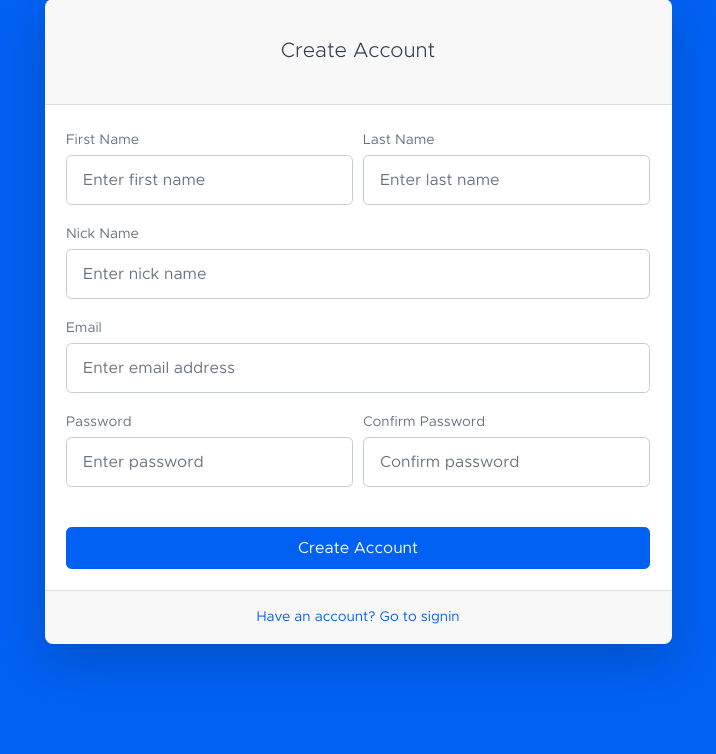
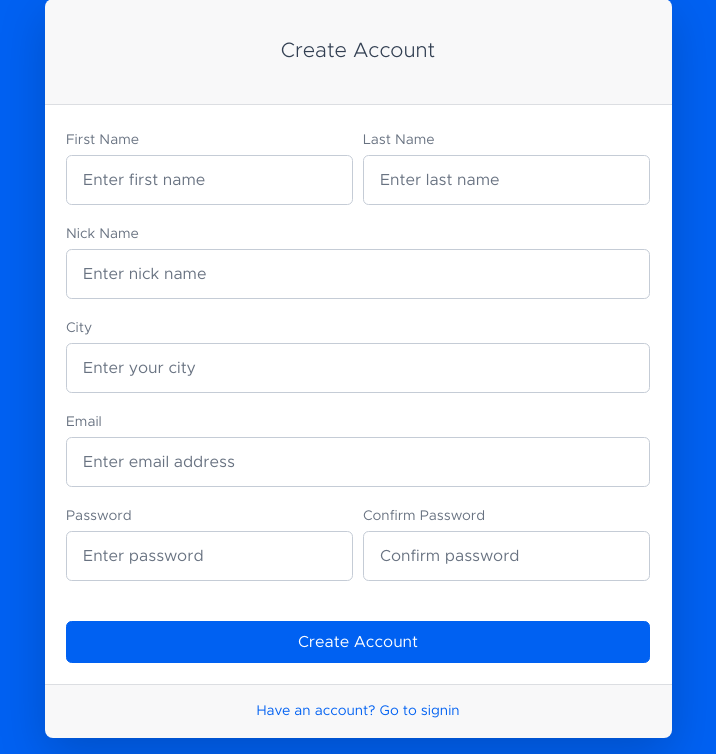
Before and after one commit to vitaliistankov/WebDev-with-PHP-PDO-and-MySQL, a PHP site: page /techbarik/backend/signup.php in a window 1280 px wide. Shown: the part 49-803 px from the top of the page, without its empty margins (282-998 px from the left). Before the commit the page ends 722 px from the top, so only its background shows below. Run offline with PHP 8.4, Linux system fonts and the light colour scheme; some libraries are stand-ins or nearby versions.

Commit message:
Add city to sign up page

```diff
--- a/backend/includes/footer.php
+++ b/backend/includes/footer.php
@@ -2,7 +2,7 @@
                 <footer class="footer mt-auto footer-light">
                     <div class="container-fluid">
                         <div class="row">
-                            <div class="col-md-6 small">Copyright &#xA9; TechBarik 2020</div>
+                            <div class="col-md-6 small">Copyright &#xA9; Vitalii Stankov 2021</div>
                             <div class="col-md-6 text-md-right small">
                                 <a href="../privacy-policy.php" target="_blank">Privacy Policy</a>
                                 &#xB7;
--- a/backend/messages.php
+++ b/backend/messages.php
@@ -66,7 +66,7 @@
                                                                 <?php echo $ms_useremail; ?>
                                                             </td>
                                                             <td><?php echo $ms_detail; ?></td>
-                                                            <td>17 Nov 2020</td>
+                                                            <td>10 May 2021</td>
                                                             <td>
                                                                 <div class="badge badge-<?php echo $ms_status=="pending"?"warning":"success"; ?>">
                                                                     <?php echo $ms_status; ?>
--- a/backend/signup.php
+++ b/backend/signup.php
@@ -40,7 +40,7 @@
                             if($countNickname != 0) {
                                 $error_nickname_exist = "Nick name already exist!";
                             };
-
+                            $city = trim($_POST['user-city']);
                             $email = trim($_POST['email-address']);
                             // email already exist
                             $sql1 = "SELECT * FROM users WHERE user_email = :email";
@@ -58,17 +58,18 @@
                             if($password != $confirm_password) {
                                 $error = "Password doesn't match";
                             } else {
-                                date_default_timezone_set('asia/dhaka');
+                                date_default_timezone_set('Europe/Sofia');
                                 $hash = password_hash($password, PASSWORD_BCRYPT, ['cost'=>10]);
-                                $sql = "INSERT INTO users (user_name, user_nickname, user_email, user_password, user_photo, registered_on) VALUES (:name, :nickname, :email, :password, :photo, :date)";
+                                $sql = "INSERT INTO users (user_name, user_nickname, user_city, user_email, user_password, user_photo, registered_on) VALUES (:name, :nickname, :city, :email, :password, :photo, :date)";
                                 $stmt = $pdo->prepare($sql);
                                 $stmt->execute([
                                     ':name' => $full_name,
                                     ':nickname' => $nick_name,
+                                    ':city' => $city,
                                     ':email' => $email,
                                     ':password' => $hash,
                                     ':photo' => 'default-logo.png',
-                                    ':date' => date("M n, Y") . ' at ' . date("h:i A")
+                                    ':date' => date("M d, Y") . ' at ' . date("h:i A")
                                 ]);
                                 $success = true;
                             }
@@ -113,6 +114,9 @@
                                             <div class="form-group"><label class="small mb-1" for="userNickname">Nick Name</label>
                                                 <input name="nick-name" class="form-control py-4" id="userNickname" type="text" placeholder="Enter nick name" required="true" />
                                             </div>
+                                            <div class="form-group"><label class="small mb-1" for="userCity">City</label>
+                                                <input name="user-city" class="form-control py-4" id="userCity" type="text" placeholder="Enter your city" required="true" />
+                                            </div>
                                             <div class="form-group"><label class="small mb-1" for="inputEmailAddress">Email</label>
                                                 <input name="email-address" class="form-control py-4" id="inputEmailAddress" type="email" aria-describedby="emailHelp" placeholder="Enter email address" required="true" />
                                             </div>
--- a/category-search.php
+++ b/category-search.php
@@ -61,8 +61,6 @@
                             <div class="container text-center">
                                 <div class="row justify-content-center">
                                     <div class="col-lg-8">
-                                        <h1 class="page-header-title mb-3">Search result for <?php echo $keyword; ?></h1>
-                                        <p class="page-header-text">Total posts found: <?php echo $post_found; ?></p>
                                     </div>
                                 </div>
                             </div>
--- a/contact.php
+++ b/contact.php
@@ -34,7 +34,7 @@
                                 <div class="row justify-content-center">
                                     <div class="col-lg-8">
                                         <h1 class="page-header-title mb-3">Contact Us</h1>
-                                        <p class="page-header-text">We will back to you in a week!</p>
+                                        <p class="page-header-text">We will back to you soon!</p>
                                     </div>
                                 </div>
                             </div>
--- a/includes/header.php
+++ b/includes/header.php
@@ -10,7 +10,7 @@
     <meta name="viewport" content="width=device-width, initial-scale=1, shrink-to-fit=no" />
     <meta name="description" content />
     <meta name="author" content />
-    <title><?php echo $current_page; ?>Vitaly Stankov Web Studio</title>
+    <title><?php echo $current_page; ?> - Vitaly Stankov Web Studio</title>
     <link href="css/styles.css" rel="stylesheet" />
     <link rel="icon" type="image/x-icon" href="img/favicon.png" />
 </head>
--- a/index.php
+++ b/index.php
@@ -7,7 +7,7 @@
 
                     <nav class="navbar navbar-marketing navbar-expand-lg bg-white  navbar-light">
                         <div class="container">
-                            <a class="navbar-brand text-dark" href="index.php">Your Informational Web Site</a>
+                            <a class="navbar-brand text-dark" href="index.php">Ремонт ASIC оборудования</a>
                             <button class="navbar-toggler" type="button" data-toggle="collapse" data-target="#navbarSupportedContent" aria-controls="navbarSupportedContent" aria-expanded="false" aria-label="Toggle navigation">
                                 <img src="img/menu.png" style="height:20px;width:25px" /><i data-feather="menu"></i>
                             </button>
@@ -39,7 +39,7 @@
                                 <div class="row justify-content-center">
                                     <div class="col-xl-8 col-lg-10 text-center">
 
-                                        <h1 class="page-header-title">Welcome to Your Informational Web Site</h1>
+                                        <h1 class="page-header-title">Сервисный центр по ремонту ASIC</h1>
                                         <p class="page-header-text mb-5">Are you searching for some content that you haven't found yet? Try searching in the search box below!</p>
                                         <form class="page-header-signup mb-2 mb-md-0" action="search.php" method="POST">
                                             <div class="form-row justify-content-center">
```
